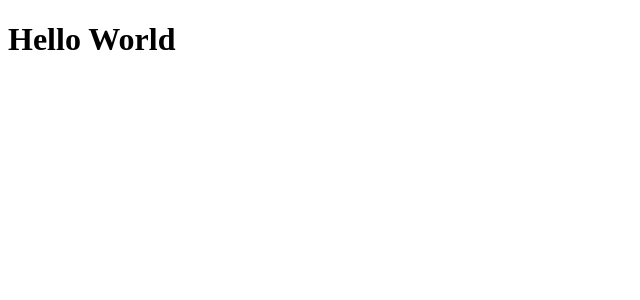
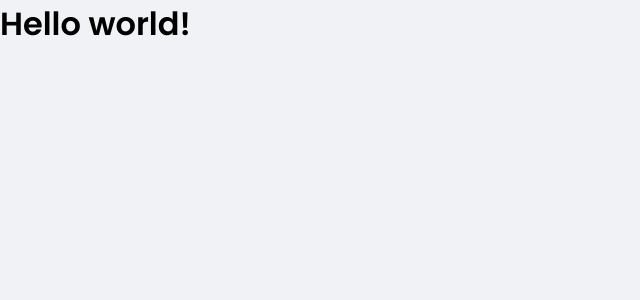
Before and after one commit to jorgebinho/dtmoney, a React (Create React App) app: page / in a window 1280 px wide. Shown: the top 300 px of the page, without its empty margins (0-640 px from the left). Built offline with nearby package versions, Linux system fonts and the light colour scheme; the HTML template or start-up script is replaced by a standard one.

Commit message:
Adicionando estilos globais

```diff
--- a/package.json
+++ b/package.json
@@ -17,6 +17,7 @@
     "@types/node": "^12.0.0",
     "@types/react": "^17.0.0",
     "@types/react-dom": "^17.0.0",
+    "@types/styled-components": "^5.1.9",
     "typescript": "^4.1.2"
   },
   "scripts": {
--- /dev/null
+++ b/public/index.html
@@ -0,0 +1,22 @@
+<!DOCTYPE html>
+<html lang="en">
+
+<head>
+    <link rel="preconnect" href="https://fonts.gstatic.com">
+
+    <meta charset="utf-8" />
+    <meta name="viewport" content="width=device-width, initial-scale=1" />
+
+    <link rel="shortcut icon" href="favicon.png" type="image/png">
+
+    <title>dtmoney</title>
+
+    <link href="https://fonts.googleapis.com/css2?family=Poppins:wght@400;600&display=swap" rel="stylesheet">
+</head>
+
+<body>
+    <noscript>You need to enable JavaScript to run this app.</noscript>
+    <div id="root"></div>
+</body>
+
+</html>
--- a/src/App.tsx
+++ b/src/App.tsx
@@ -1,7 +1,10 @@
+import { GlobalStyle } from "./styles/global";
+
 export function App() {
   return (
     <div className="App">
-      <h1>Hello World</h1>
+      <h1>Hello world!</h1>
+      <GlobalStyle />
     </div>
   );
 }
--- /dev/null
+++ b/src/styles/global.ts
@@ -0,0 +1,55 @@
+import { createGlobalStyle } from 'styled-components'
+
+export const GlobalStyle = createGlobalStyle`
+    :root {
+        --red: #E52E4D;
+        --blue: #5429cc;
+
+        --blue-light: #6933ff;
+
+        --text-title: #363f5f;
+        --text-body: #969cb3;
+
+        --background: #f0f2f5;
+        --shape: #ffffff;
+    }
+
+    * {
+        margin: 0px;
+        padding: 0px;
+        box-sizing: border-box;
+    }
+
+    html {
+        @media (max-width: 1080px) {
+            font-size: 93.75%;
+        }
+
+        @media (max-width: 720px) {
+            font-size: 87.5%;
+        }
+    }
+
+    body {
+        background: var(--background);
+        -webkit-font-smoothing: antialiased;
+    }
+
+    body, button, textarea, button {
+        font-family: 'Poppins', sans-serif;
+        font-weight: 400;
+    }
+
+    h1, h2, h3, h4, h5, h6, strong {
+        font-weight: 600;
+    }
+
+    button {
+        cursor: pointer;
+    }
+
+    [disabled] {
+        opacity: 0.6;
+        cursor: not-allowed;
+    }
+`
```
Also changed, not shown: 1 other file (tests, documents, lock files or other folders).
